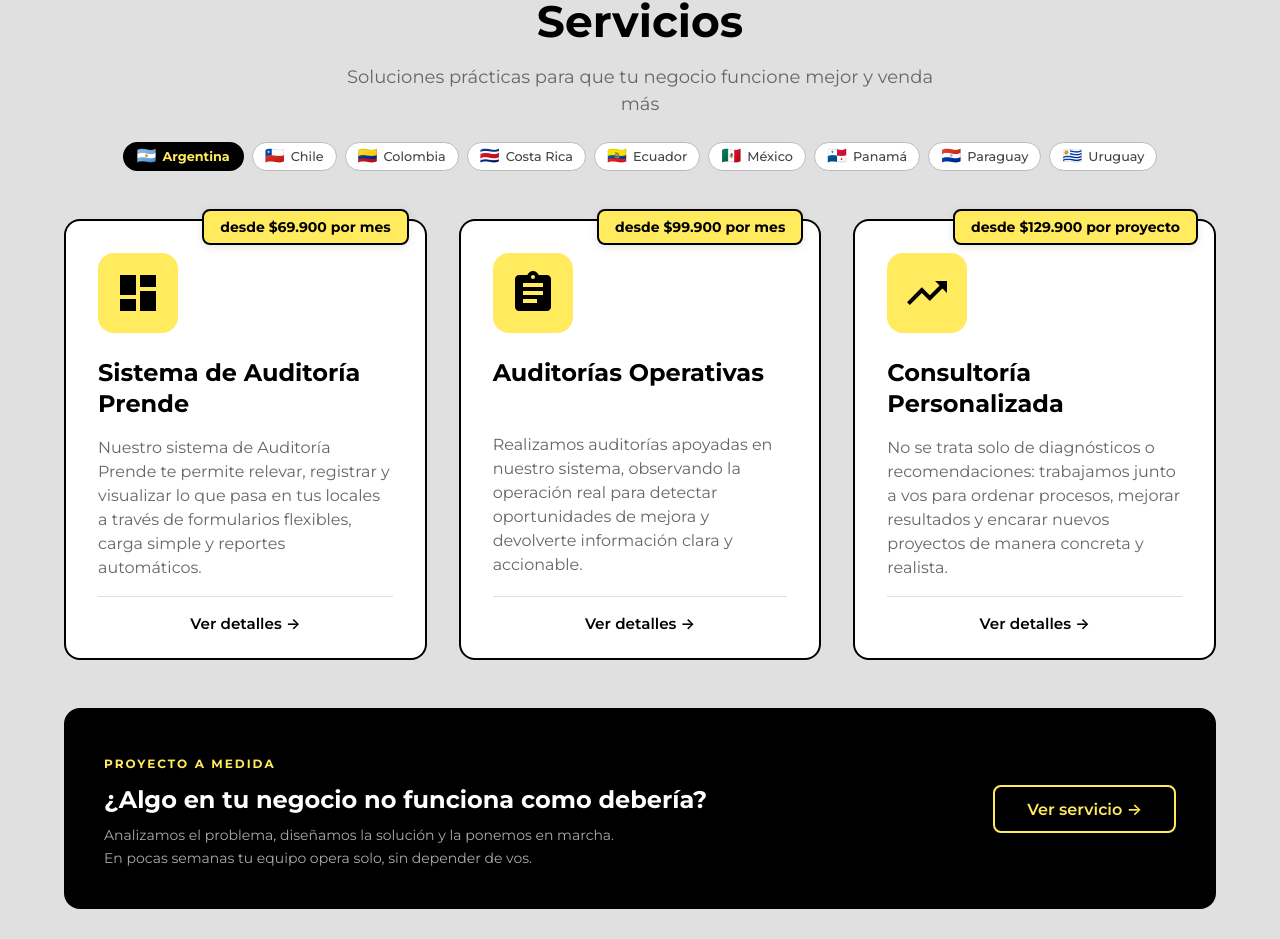
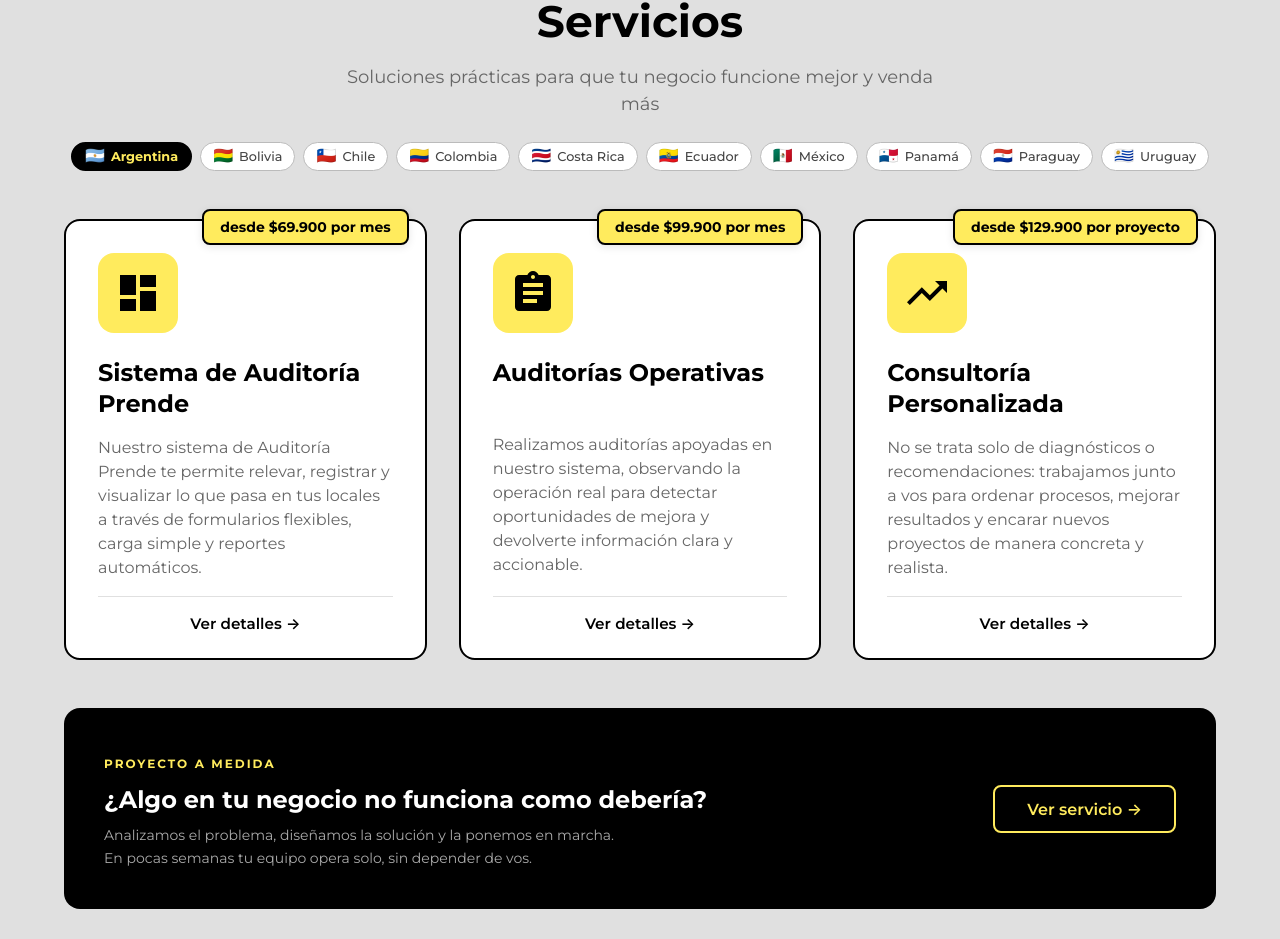
Before and after one commit to villalbamaximilianoariel-dot/prende-landing, a React (Vite) app: page / in a window 1280 px wide. Shown: the part 2565-3504 px from the top of the page. Built offline with nearby package versions, Linux system fonts and the light colour scheme; no server answers.

Commit message:
feat: agregar Bolivia (BOB) al selector de país en Servicios

```diff
--- a/src/data/countries.ts
+++ b/src/data/countries.ts
@@ -36,6 +36,16 @@ export const PAISES: PaisConfig[] = [
       auditorias: 99900,
       consultoria: 129900,
     },
+  },
+  {
+    code: 'BO',
+    nombre: 'Bolivia',
+    bandera: '🇧🇴',
+    moneda: 'BOB',
+    simbolo: 'Bs',
+    tasaVsUSD: 6.9,
+    locale: 'es-BO',
+    preciosCustom: { sistema: 349, auditorias: 499, consultoria: 649 },
   },
   {
     code: 'CL',
```
